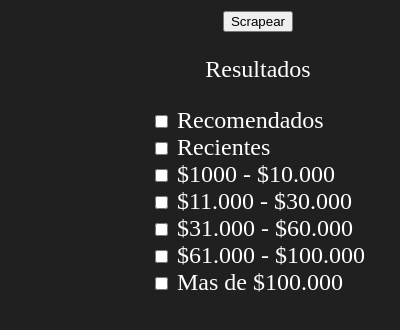
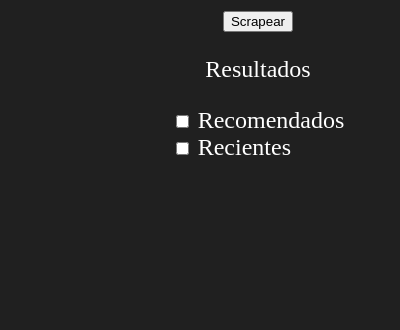
Before and after one commit to krowdycareers/clases-chrome-extension, a browser extension: page popup/index.html in a window 400 px wide. Shown: the part 116-446 px from the top of the page. Drawn offline with Linux system fonts and the light colour scheme.

Commit message:
corrreccion de filtro reciente

```diff
--- a/popup/index.html
+++ b/popup/index.html
@@ -20,26 +20,7 @@
             <input id="hoy" type="checkbox" value="true">
             <label for="hoy">Recientes</label>
         </div>
-        <div>
-            <input id="sueldo1" type="checkbox" value="true">
-            <label for="sueldo1">$1000 - $10.000</label>
-        </div>
-        <div>
-            <input id="sueldo2" type="checkbox" value="true">
-            <label for="sueldo2">$11.000 - $30.000</label>
-        </div>
-        <div>
-            <input id="sueldo3" type="checkbox" value="true">
-            <label for="sueldo3">$31.000 - $60.000</label>
-        </div>
-        <div>
-            <input id="sueldo4" type="checkbox" value="true">
-            <label for="sueldo4">$61.000 - $100.000</label>
-        </div>
-        <div>
-            <input id="sueldo5" type="checkbox" value="true">
-            <label for="sueldo5">Mas de $100.000</label>
-        </div>
+
     </form>
     <ul id="trabajos">
     </ul>
--- a/popup/index.js
+++ b/popup/index.js
@@ -73,7 +73,10 @@ const filtros = (resultados) => {
     if (chekHoy.checked) {
 
          elementosFiltro.forEach(function (elemento) {
-          if(!elemento.dataset.fecha.includes('día') && !elemento.dataset.fecha!=="Hoy"){
+
+          console.log(!elemento.dataset.fecha.includes('día'),"día")
+          console.log(elemento.dataset.fecha!=="Hoy","hoy")
+          if(!(elemento.dataset.fecha=="Hoy" || elemento.dataset.fecha.includes('día'))){
 
             elemento.classList.add("ocultar")
           }
```
